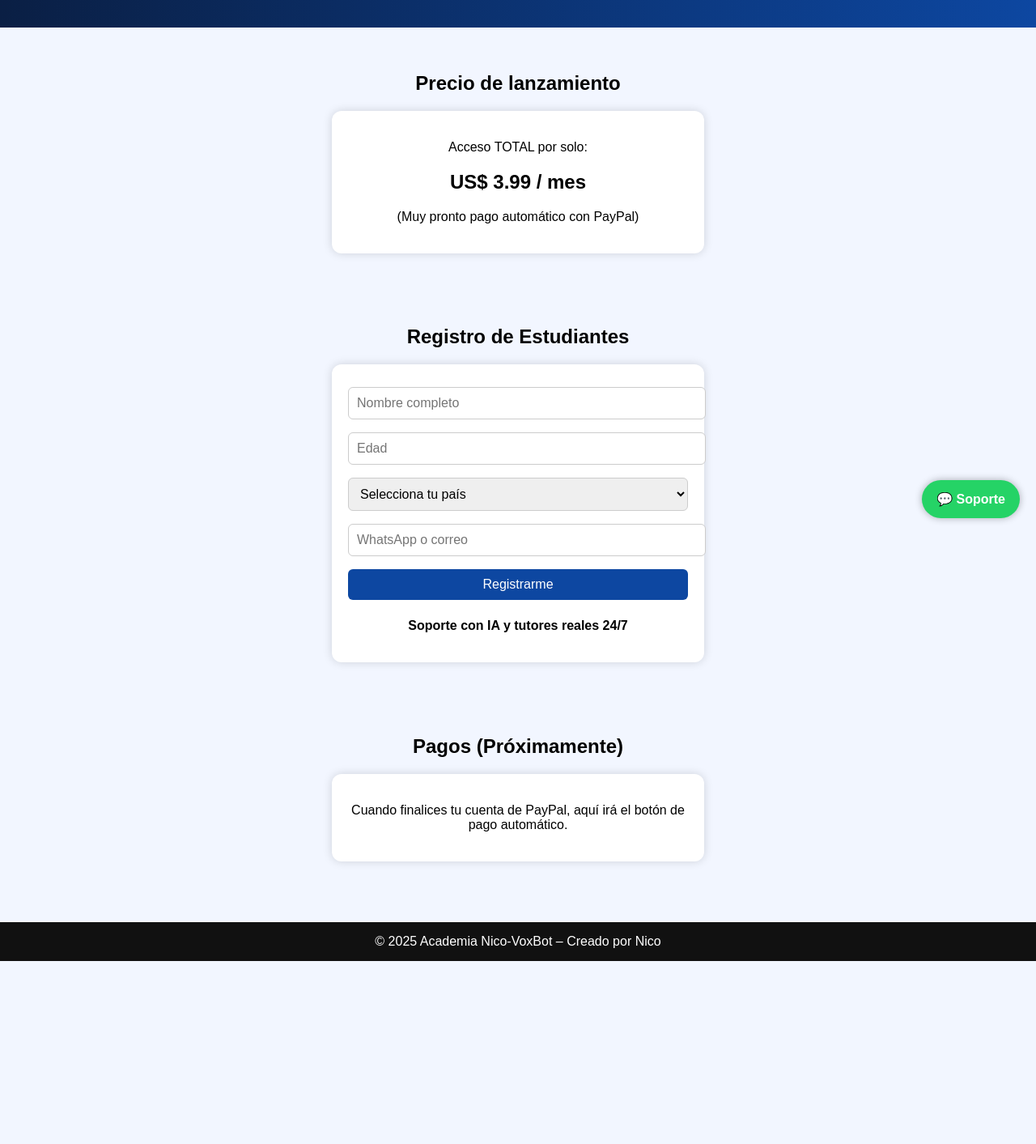
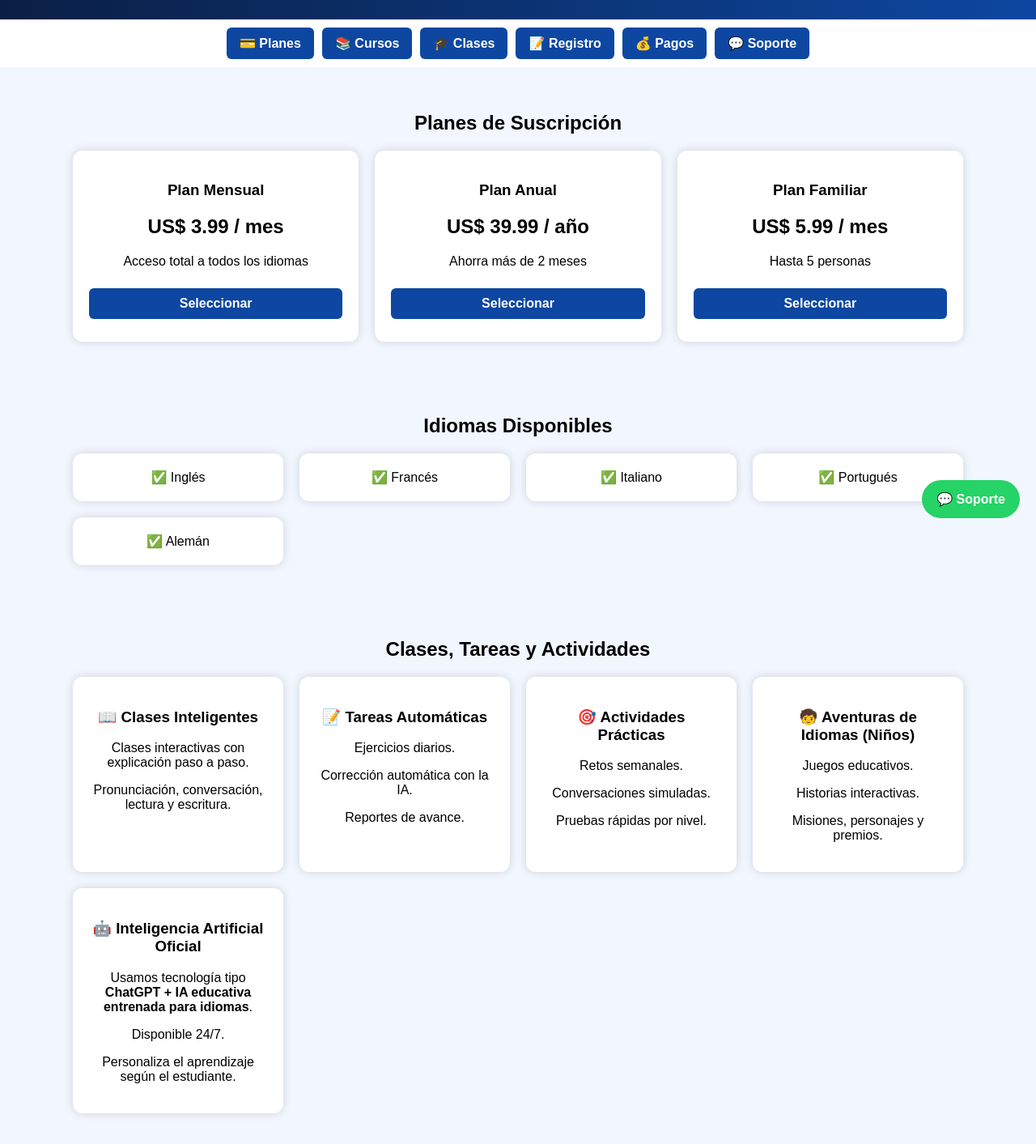
Before and after one commit to academynicovoxbot-bit/NICO-VOXBOT-ACADEMY-, a plain HTML site: page index.html in a window 1280 px wide. Shown: the part 140-1553 px from the top of the page at 81% size. Before the commit the page ends 1327 px from the top, so only its background shows below. Drawn offline with Linux system fonts and the light colour scheme.

Commit message:
NICO-VOXBOT ACADEMY

```diff
--- a/index.html
+++ b/index.html
@@ -15,18 +15,42 @@
 header {
   background: linear-gradient(to right, #0a1f44, #0d47a1);
   color: white;
-      padding: 30px 15px;
+  padding: 25px 10px;
+}
+
+nav {
+  background: #ffffff;
+  padding: 10px;
+  display: flex;
+  justify-content: center;
+  flex-wrap: wrap;
+  gap: 10px;
+}
+
+nav a {
+  text-decoration: none;
+  padding: 10px 16px;
+  background: #0d47a1;
+  color: white;
+  border-radius: 6px;
+  font-weight: bold;
 }
 
 section {
   padding: 35px 20px;
 }
 
+.cards {
+  display: grid;
+  grid-template-columns: repeat(auto-fit, minmax(260px, 1fr));
+  gap: 20px;
+  max-width: 1100px;
+  margin: auto;
+}
+
 .card {
   background: white;
   padding: 20px;
-      max-width: 420px;
-      margin: auto;
   border-radius: 12px;
   box-shadow: 0 0 12px rgba(0,0,0,0.15);
 }
@@ -45,10 +69,7 @@
   color: white;
   border: none;
   cursor: pointer;
-    }
-
-    button:hover {
-      background: #09357a;
+  font-weight: bold;
 }
 
 footer {
@@ -68,8 +89,6 @@
   border-radius: 50px;
   text-decoration: none;
   font-weight: bold;
-      box-shadow: 0 0 10px rgba(0,0,0,0.3);
-      z-index: 1000;
 }
 </style>
 </head>
@@ -81,15 +100,98 @@
   <p><b>La Forma Más Inteligente de Aprender Cualquier Idioma</b></p>
 </header>
 
-<section>
-  <h2>Precio de lanzamiento</h2>
+<nav>
+  <a href="#planes">💳 Planes</a>
+  <a href="#cursos">📚 Cursos</a>
+  <a href="#clases">🎓 Clases</a>
+  <a href="#registro">📝 Registro</a>
+  <a href="#pagos">💰 Pagos</a>
+  <a href="https://wa.me/18297425652">💬 Soporte</a>
+</nav>
+
+<!-- PLANES -->
+<section id="planes">
+  <h2>Planes de Suscripción</h2>
+  <div class="cards">
     <div class="card">
-    <p>Acceso TOTAL por solo:</p>
+      <h3>Plan Mensual</h3>
       <h2>US$ 3.99 / mes</h2>
-    <p>(Muy pronto pago automático con PayPal)</p>
+      <p>Acceso total a todos los idiomas</p>
+      <button>Seleccionar</button>
+    </div>
+
+    <div class="card">
+      <h3>Plan Anual</h3>
+      <h2>US$ 39.99 / año</h2>
+      <p>Ahorra más de 2 meses</p>
+      <button>Seleccionar</button>
+    </div>
+
+    <div class="card">
+      <h3>Plan Familiar</h3>
+      <h2>US$ 5.99 / mes</h2>
+      <p>Hasta 5 personas</p>
+      <button>Seleccionar</button>
+    </div>
   </div>
 </section>
 
+<!-- CURSOS -->
+<section id="cursos">
+  <h2>Idiomas Disponibles</h2>
+  <div class="cards">
+    <div class="card">✅ Inglés</div>
+    <div class="card">✅ Francés</div>
+    <div class="card">✅ Italiano</div>
+    <div class="card">✅ Portugués</div>
+    <div class="card">✅ Alemán</div>
+  </div>
+</section>
+
+<!-- CLASES, TAREAS, JUEGOS -->
+<section id="clases">
+  <h2>Clases, Tareas y Actividades</h2>
+
+  <div class="cards">
+
+    <div class="card">
+      <h3>📖 Clases Inteligentes</h3>
+      <p>Clases interactivas con explicación paso a paso.</p>
+      <p>Pronunciación, conversación, lectura y escritura.</p>
+    </div>
+
+    <div class="card">
+      <h3>📝 Tareas Automáticas</h3>
+      <p>Ejercicios diarios.</p>
+      <p>Corrección automática con la IA.</p>
+      <p>Reportes de avance.</p>
+    </div>
+
+    <div class="card">
+      <h3>🎯 Actividades Prácticas</h3>
+      <p>Retos semanales.</p>
+      <p>Conversaciones simuladas.</p>
+      <p>Pruebas rápidas por nivel.</p>
+    </div>
+
+    <div class="card">
+      <h3>🧒 Aventuras de Idiomas (Niños)</h3>
+      <p>Juegos educativos.</p>
+      <p>Historias interactivas.</p>
+      <p>Misiones, personajes y premios.</p>
+    </div>
+
+    <div class="card">
+      <h3>🤖 Inteligencia Artificial Oficial</h3>
+      <p>Usamos tecnología tipo <b>ChatGPT + IA educativa entrenada para idiomas</b>.</p>
+      <p>Disponible 24/7.</p>
+      <p>Personaliza el aprendizaje según el estudiante.</p>
+    </div>
+
+  </div>
+</section>
+
+<!-- REGISTRO -->
 <section id="registro">
   <h2>Registro de Estudiantes</h2>
   <div class="card">
@@ -108,18 +210,19 @@
       </select>
 
       <input type="text" placeholder="WhatsApp o correo" required>
-
-      <button type="submit">Registrarme</button>
+      <button>Registrarme</button>
     </form>
 
-    <p style="margin-top:15px;"><b>Soporte con IA y tutores reales 24/7</b></p>
+    <p><b>Soporte con IA y tutores reales 24/7</b></p>
   </div>
 </section>
 
-<section>
-  <h2>Pagos (Próximamente)</h2>
+<!-- PAGOS -->
+<section id="pagos">
+  <h2>Pagos</h2>
   <div class="card">
-    <p>Cuando finalices tu cuenta de PayPal, aquí irá el botón de pago automático.</p>
+    <p>Cuando termines de configurar PayPal aquí aparecerán los botones de pago automático.</p>
+    <button>Próximamente</button>
   </div>
 </section>
 
@@ -127,9 +230,7 @@
 © 2025 Academia Nico-VoxBot – Creado por Nico
 </footer>
 
-<a href="https://wa.me/18297425652" class="WhatsApp-float">
-💬 Soporte
-</a>
+<a href="https://wa.me/18297425652" class="WhatsApp-float">💬 Soporte</a>
 
 </body>
 </html>
```
Lines whose indentation alone changed are shown as unchanged.
